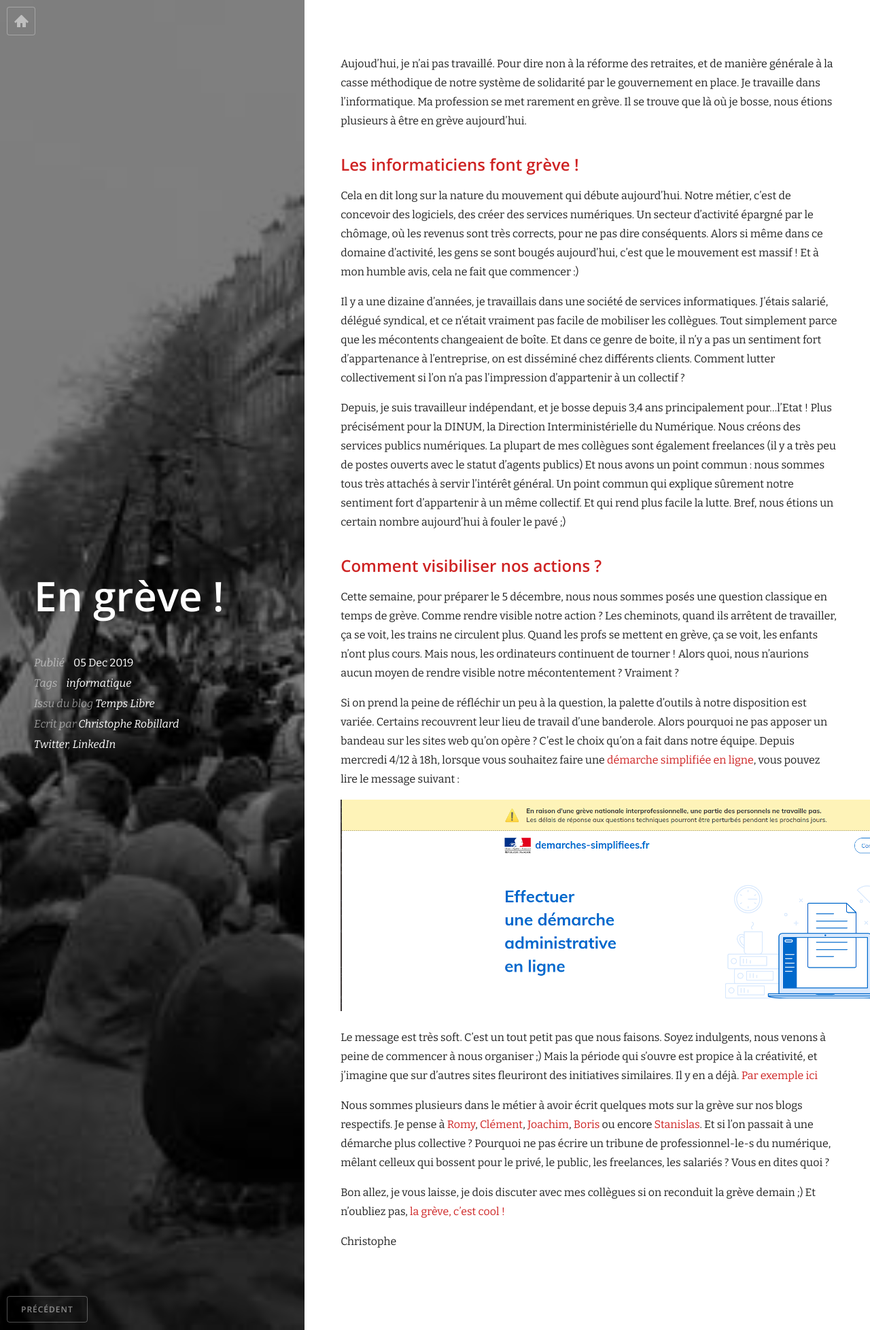
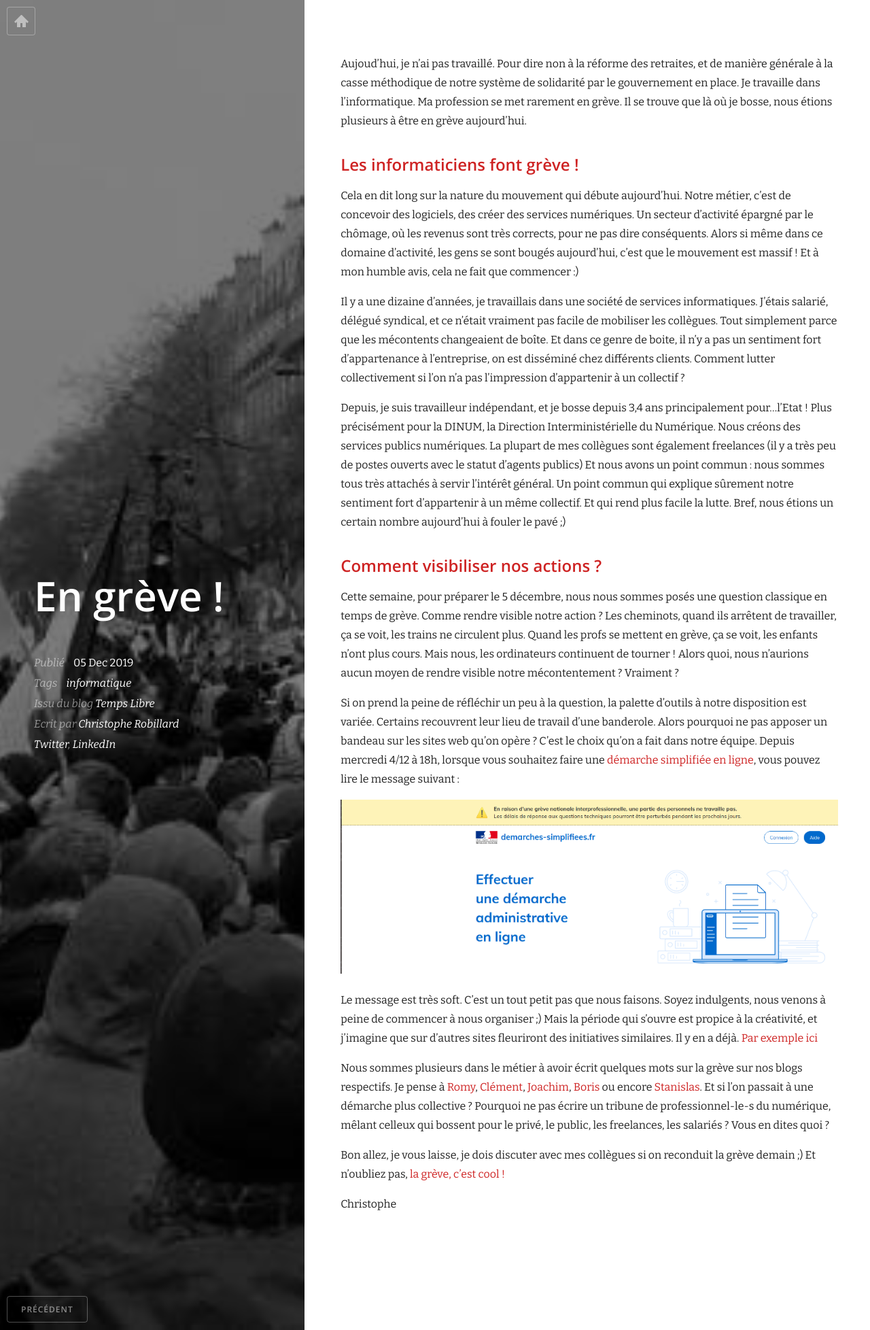
Before and after one commit to krichtof/krichtof.github.io, a Jekyll site: the page built from _posts/2019-12-05-en-greve.md, in a window 1280 px wide. Shown: the whole page at 68% size. Built offline with Jekyll 4.4.1, drawn with Linux system fonts in a browser that asks for light colours; nearby versions of some CDN libraries.

Commit message:
Corrige le format responsive des images d'article

```diff
--- a/css/main.css
+++ b/css/main.css
@@ -358,6 +358,10 @@ ul.posts p {
 
 /* Images in article */
 
+article img {
+  max-width: 100%;
+}
+
 .callout {
     float: right;
     padding: 0px 25px;
```
